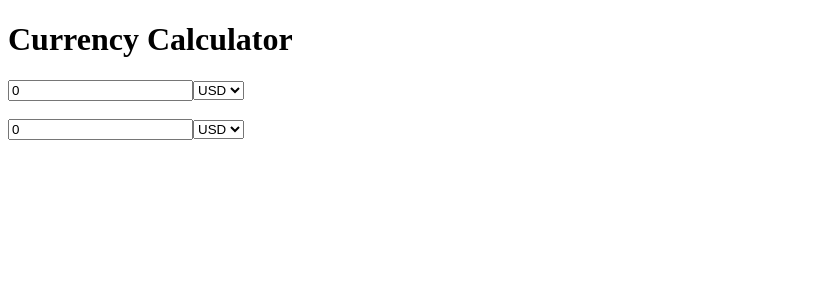
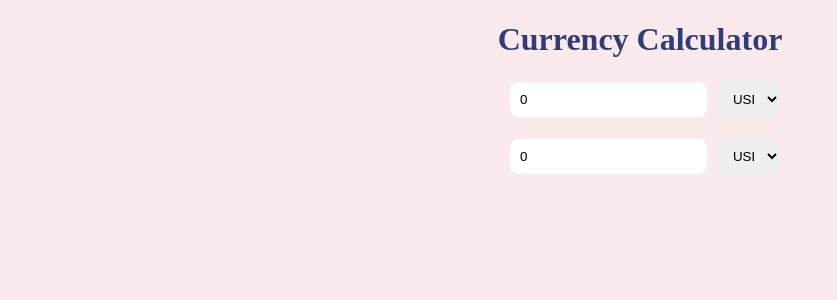
Before and after one commit to Suryam26/CAdd-Training-FrontEnd, an Angular app: page / in a window 1280 px wide. Shown: the top 300 px of the page, without its empty margins (0-837 px from the left). Built offline with nearby package versions, Linux system fonts and the light colour scheme.

Commit message:
CSS added

```diff
--- a/src/styles.css
+++ b/src/styles.css
@@ -1 +1,20 @@
 /* You can add global styles to this file, and also import other style files */
+body {
+    text-align: center;
+    background-color: #FBEAEB;
+    color: #2F3C7E;
+}
+
+input {
+    padding: 10px;
+    border-radius: 10px;
+    margin: 0 10px;
+    border:1px solid #eee;
+}
+
+select {
+    width: 5%;
+    padding: 10px;
+    border-radius: 10px;
+    border:1px solid #eee;
+}
```
